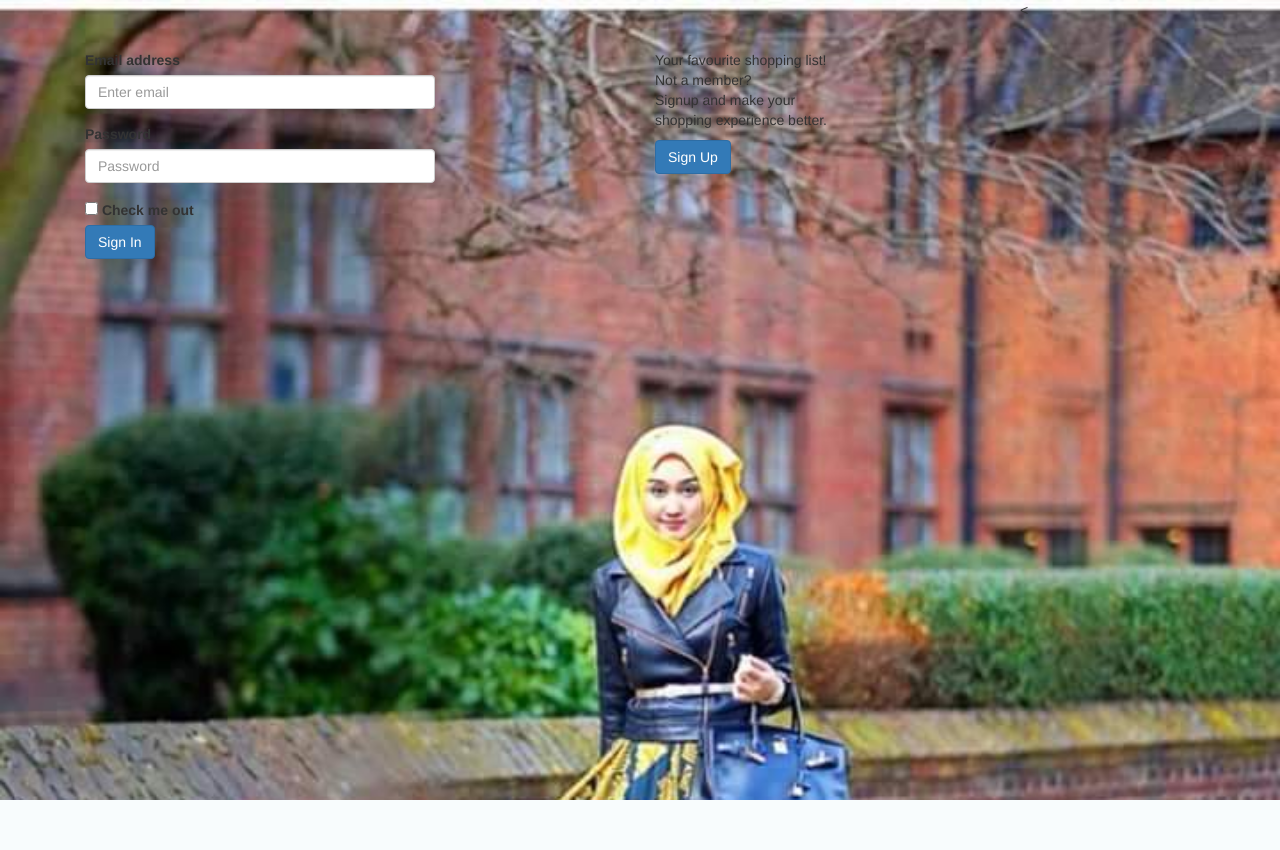
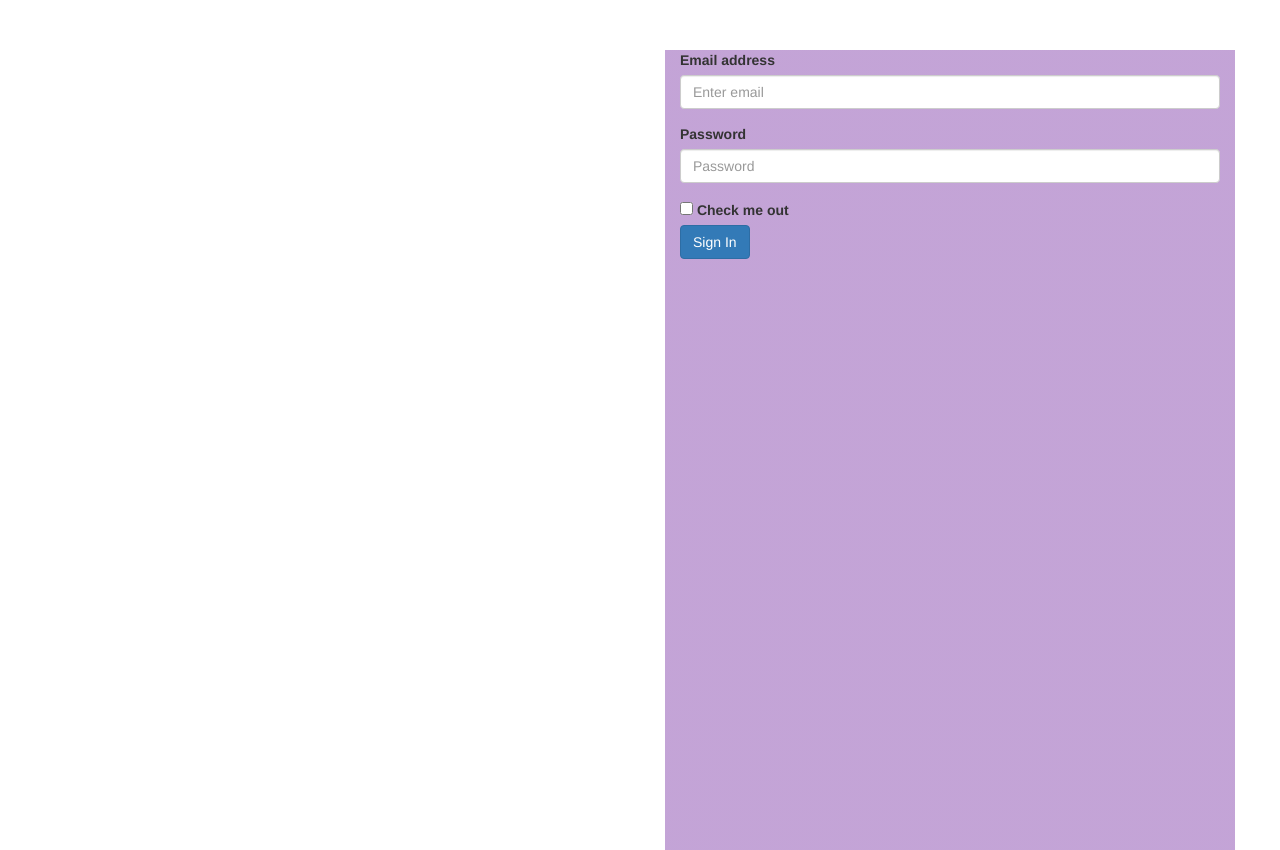
Before and after one commit to imahnama/Shopping_list-app, a Flask app: page /login in a window 1280 px wide. Before the commit the page ends 800 px from the top, so only its background shows below. Run offline with Flask 2, Linux system fonts and the light colour scheme; some libraries are stand-ins or nearby versions.

```diff
--- a/templates/login.html
+++ b/templates/login.html
@@ -6,23 +6,19 @@
   <link rel="stylesheet" href="https://maxcdn.bootstrapcdn.com/bootstrap/3.3.7/css/bootstrap.min.css">
   <script src="https://ajax.googleapis.com/ajax/libs/jquery/3.2.1/jquery.min.js"></script>
   <script src="https://maxcdn.bootstrapcdn.com/bootstrap/3.3.7/js/bootstrap.min.js"></script>
-  <link rel="stylesheet" href="../assets/stylesheets/app.css">
+  <link rel="stylesheet" href="stylesheets/app.css">
     <title>Shopping list</title>
   </head>
-  <style>
-    body{
-      background-image: url('../assets/images/1.jpg');
-      background-size: cover;
-    }
-  </style>
       <body>
-    <div class="container forms">
-    <div class="col-sm-4">
+
+          <div class="row container">
+
             <form>
+              <div class="row container">
+                  <div class="col-md-6 col-md-offset-7 back">
             <div class="form-group">
               <label for="exampleInputEmail1">Email address</label>
               <input type="email" class="form-control" id="exampleInputEmail1" aria-describedby="emailHelp" placeholder="Enter email">
-
           </div>
             <div class="form-group">
                 <label for="exampleInputPassword1">Password</label>
@@ -37,19 +33,7 @@
   <a href="index.html"class="center btn btn-primary">Sign In</a>
 </form>
   </div>
-     <div class="col-sm-2">
 </div>
-      <div class="col-sm-4">
-    <form>
-  <div class="content">
-    <p>Your favourite shopping list!<br>
-    Not a member? <br>Signup and make your </br> shopping experience better.<br></p>
-
-  </div>
-  <a href="signup.html" class="btn btn-primary">Sign Up</a>
-</form>
-  </div>
-  <
     <!-- jQuery (necessary for Bootstrap's JavaScript plugins) -->
     <script src="https://ajax.googleapis.com/ajax/libs/jquery/1.12.4/jquery.min.js"></script>
     <!-- Include all compiled plugins (below), or include individual files as needed -->
```
Lines whose indentation alone changed are shown as unchanged.
